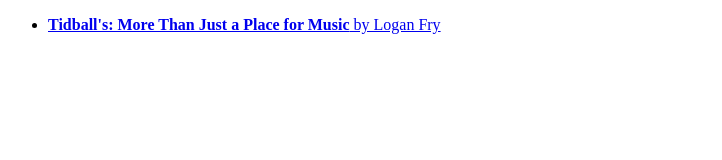
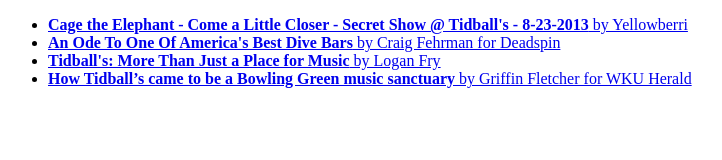
Before and after one commit to daltonrowe/tidballs, a plain HTML site: page index.html in a window 1280 px wide. Shown: the whole page, without its empty margins (0-722 px from the left). Drawn offline with Linux system fonts and the light colour scheme.

Commit message:
more media

```diff
--- a/index.html
+++ b/index.html
@@ -10,11 +10,38 @@
   <body>
     <ul id="media">
       <li>
+        <a href="https://www.youtube.com/watch?v=ClIFgFkw8GE">
+          <strong
+            >Cage the Elephant - Come a Little Closer - Secret Show @ Tidball's
+            - 8-23-2013</strong
+          >
+          by Yellowberri
+        </a>
+      </li>
+      <li>
+        <a
+          href="https://deadspin.com/an-ode-to-one-of-americas-best-dive-bars-1478090450/"
+        >
+          <strong>An Ode To One Of America's Best Dive Bars</strong> by Craig
+          Fehrman for Deadspin
+        </a>
+      </li>
+      <li>
         <a href="https://www.youtube.com/watch?v=ztBX3j8nC8s">
           <strong>Tidball's: More Than Just a Place for Music</strong> by Logan
           Fry
         </a>
       </li>
+      <li>
+        <a
+          href="https://wkuherald.com/23617/life/how-tidballs-came-to-be-a-bowling-green-music-sanctuary/"
+        >
+          <strong
+            >How Tidball’s came to be a Bowling Green music sanctuary</strong
+          >
+          by Griffin Fletcher for WKU Herald
+        </a>
+      </li>
     </ul>
   </body>
 </html>
```
